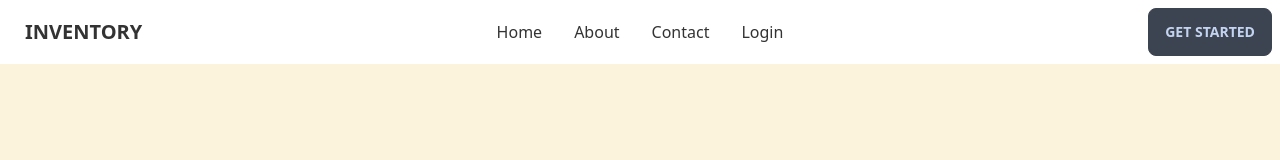
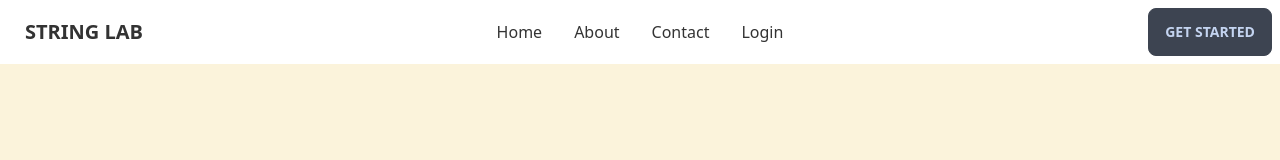
Before and after one commit to nDevers/inventory-management-system, a React (Create React App) app: page / in a window 1280 px wide. Shown: the top 160 px of the page. Built offline with nearby package versions, Linux system fonts and the light colour scheme.

Commit message:
site title changed

```diff
--- a/public/index.html
+++ b/public/index.html
@@ -24,7 +24,7 @@
       work correctly both with client-side routing and a non-root public URL.
       Learn how to configure a non-root public URL by running `npm run build`.
     -->
-    <title>Inventory</title>
+    <title>STRING LAB</title>
   </head>
   <body>
     <noscript>You need to enable JavaScript to run this app.</noscript>
--- a/src/components/DefaultNavbar.js
+++ b/src/components/DefaultNavbar.js
@@ -25,7 +25,7 @@ const DefaultNavbar = () => {
                         }
                     </ul>
                 </div>
-                <a class="btn btn-ghost text-xl uppercase" href='/'>Inventory</a>
+                <a class="btn btn-ghost text-xl uppercase" href='/'>String LAB</a>
             </div>
             <div class="navbar-center hidden lg:flex">
                 <ul class="menu menu-horizontal p-0">
--- a/src/components/UserNavbar.js
+++ b/src/components/UserNavbar.js
@@ -19,12 +19,11 @@ const UserNavbar = () => {
                         }
                     </ul>
                 </div>
-                <a class="btn btn-ghost text-xl uppercase" href='/'>Inventory</a>
+                <a class="btn btn-ghost text-xl uppercase" href='/'>String LAB</a>
             </div>
             <div class="navbar-center hidden lg:flex">
                 <ul class="menu menu-horizontal p-0">
                     <div className='flex items-center'>
-                        <h3 className='text-lg'>Shop name</h3>
                         <div class="text-sm breadcrumbs">
                             <ul>
                                 <li>
```
